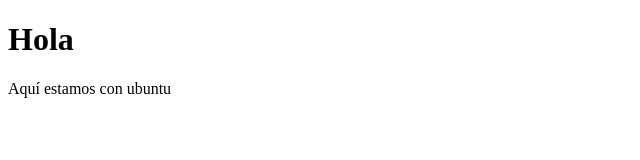
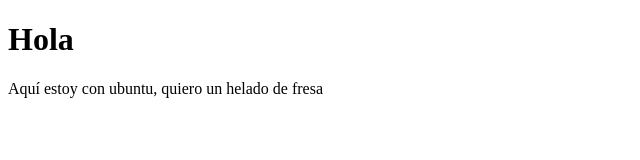
Before and after one commit to StelinUwU/proyectoCursoPrework, a plain HTML site: page index.html in a window 1280 px wide. Shown: the whole page, without its empty margins (0-640 px from the left). Drawn offline with Linux system fonts and the light colour scheme.

Commit message:
Cambiando datos

```diff
--- a/index.html
+++ b/index.html
@@ -7,6 +7,6 @@
 </head>
 <body>
   <h1>Hola</h1>
-  <p>Aquí estamos con ubuntu</p>
+  <p>Aquí estoy con ubuntu, quiero un helado de fresa</p>
 </body>
 </html>
```
